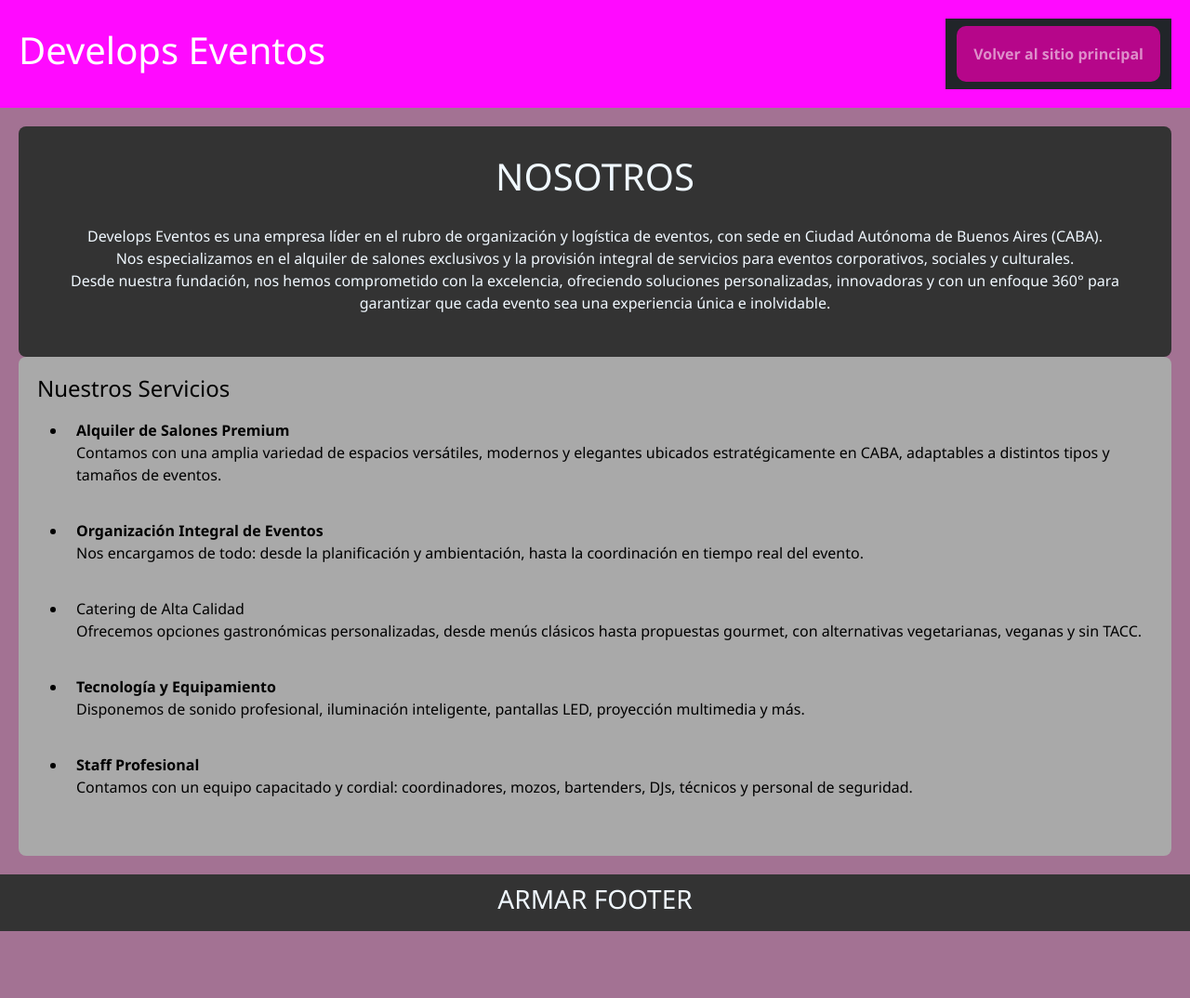
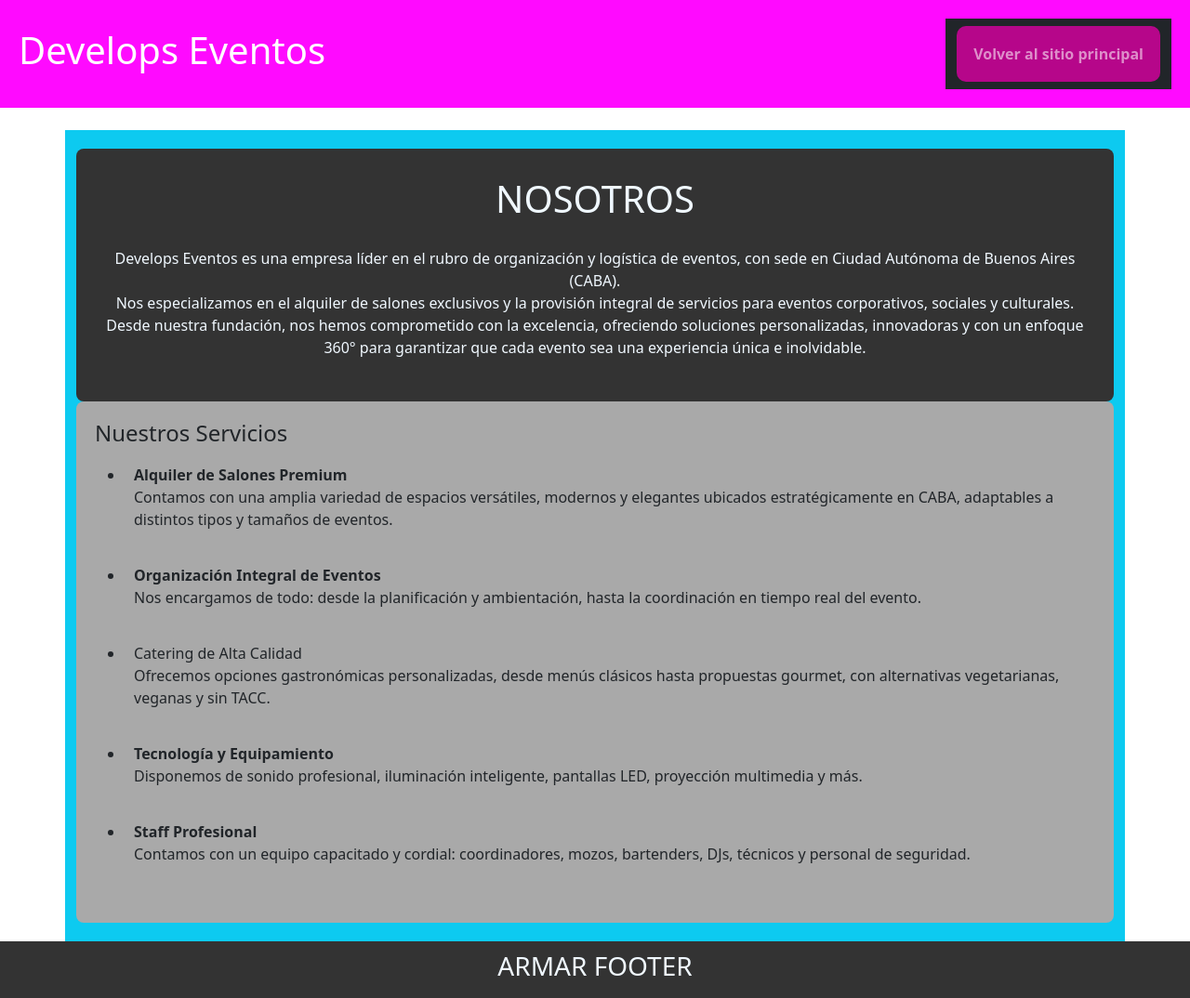
Before and after one commit to mirtasaenz02/TP-Integrador, a plain HTML site: page nosotros.html in a window 1280 px wide. Shown: the whole page at 93% size. Before the commit the page ends 1002 px from the top, so only its background shows below. Drawn offline with nearby package versions, Linux system fonts and the light colour scheme.

Commit message:
boostrap en el main

```diff
--- /dev/null
+++ b/estilos.css/estilos.css
@@ -0,0 +1,82 @@
+/* ESTILO GENERAL */
+body {
+    font-family: Arial, sans-serif;
+    color: rgb(255, 255, 255);
+    margin: 0;
+    padding: 0;
+    background-color: #030303e8;
+}
+
+/* ENCABEZADO */
+header {
+    background-color: #fa2020;
+    color: rgb(255, 255, 255);
+    padding: 20px;
+    text-align: center;
+}
+
+header h1 {
+    margin: 0;
+}
+
+header ul {
+    list-style: none;
+    padding: 0;
+    margin-top: 10px;
+    display: flex;
+    justify-content: center;
+}
+
+header li a {
+    color: rgb(255, 217, 3);
+    text-decoration: none;
+    font-weight: bold;
+    margin-right: 30px;
+}
+
+header li a:hover {
+    text-decoration: underline; /* Cambié 'solid' que no es válido para text-decoration */
+}
+
+
+
+section h2 {
+    color: #ffffff;
+    text-align: left;
+}
+
+section p {
+    color: #ffffff;
+    text-align: center;
+}
+
+label {
+    color: #ffffff;
+}
+
+button {
+    padding: 10px 20px;
+    align-self: center;
+    background-color: #fa2020;
+    color: white;
+    border: none;
+    border-radius: 5px;
+    font-weight: bold;
+    cursor: pointer;
+}
+
+/* IMÁGENES */
+img {
+    border-radius: 8px;
+    margin-top: 10px;
+    margin-left: 600px;
+}
+
+/* FOOTER */
+footer {
+    background-color: #333;
+    color: white;
+    text-align: center;
+    padding: 15px;
+    margin-top: 40px;
+}
--- a/nosotros.html
+++ b/nosotros.html
@@ -3,8 +3,8 @@
     <head>
         <meta charset="UTF-8">
         <meta name="viewport" content="width=device-width, initial-scale=1.0">
+        <link rel="stylesheet" href="estilos/estilos.css">
         <link href="https://cdn.jsdelivr.net/npm/bootstrap@5.3.3/dist/css/bootstrap.min.css" rel="stylesheet">
-        <link rel="stylesheet" href="../estilos/estilos.css">
         <title>nosotros</title>
     </head>
 
@@ -37,7 +37,7 @@
       </header>
 
     <!--CONTENIDO PRINCIPAL-->
-    <main>
+    <main class="container mt-4 bg-info justify-content">
 
       <section id="nosotros">
       <h1>NOSOTROS</h1>
@@ -82,4 +82,5 @@
         </footer>
 
     </body>
+    <link href="https://cdn.jsdelivr.net/npm/bootstrap@5.3.6/dist/css/bootstrap.min.css" rel="stylesheet" integrity="sha384-4Q6Gf2aSP4eDXB8Miphtr37CMZZQ5oXLH2yaXMJ2w8e2ZtHTl7GptT4jmndRuHDT" crossorigin="anonymous">
 </html>
```
Also changed, not shown: contacto.html (+4 -5 lines), index.html (+3 -2 lines).
